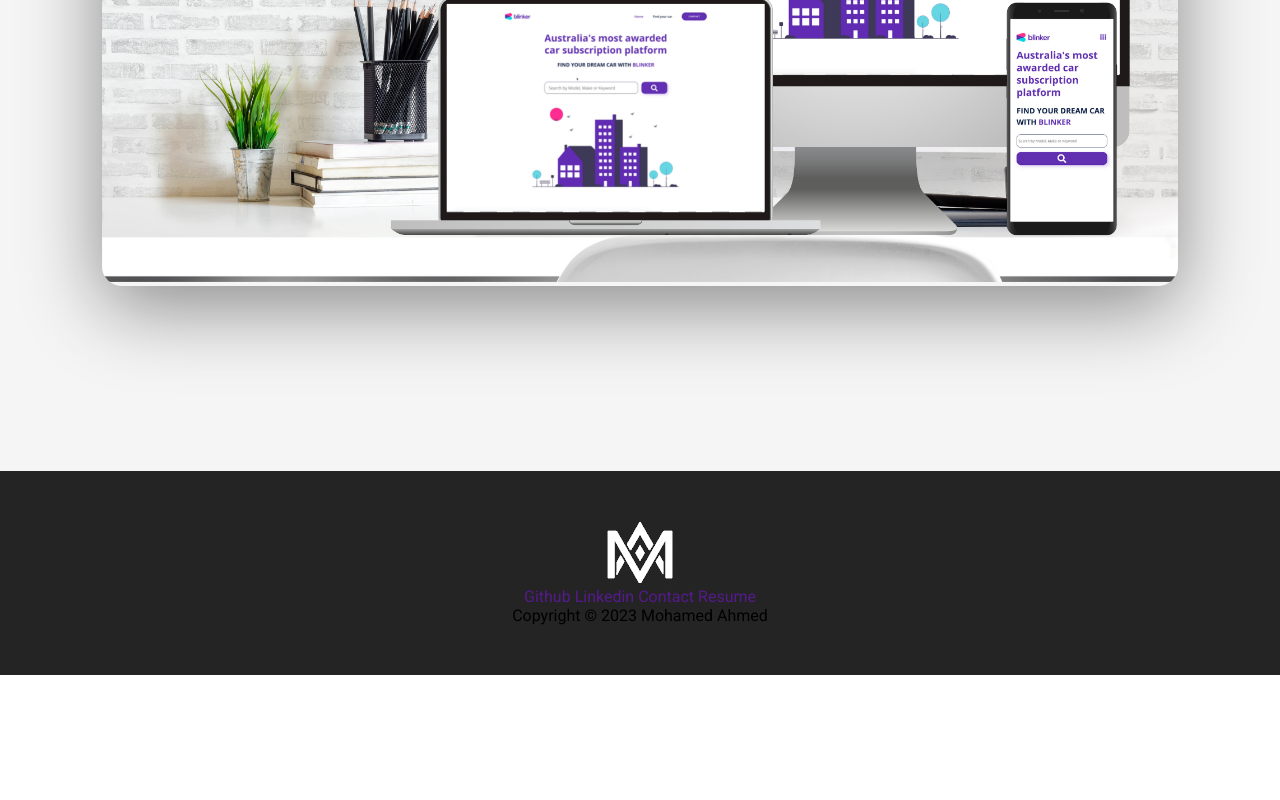
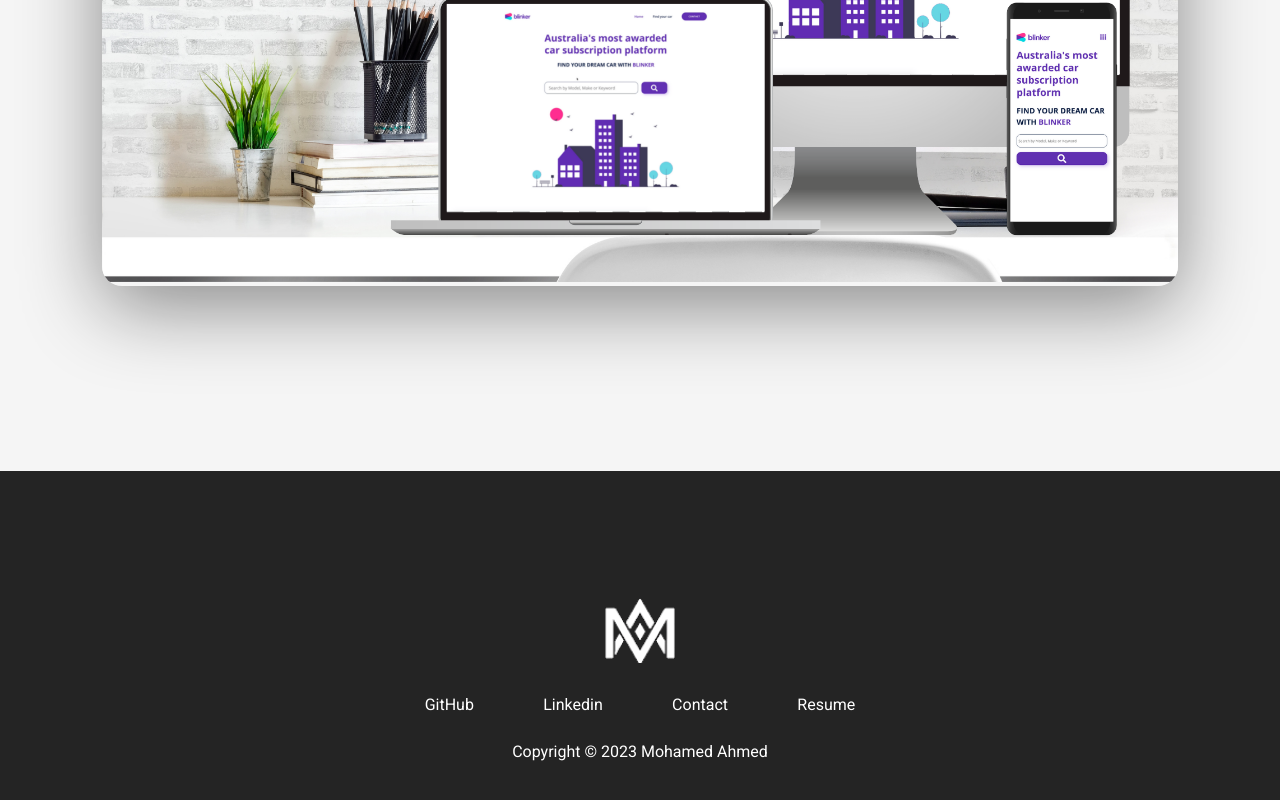
Before and after one commit to Moody798/Advanced-E-Portfolio, a plain HTML site: page index.html in a window 1280 px wide. Shown: the part 2750-3550 px from the top of the page. Before the commit the page ends 3425 px from the top, so only its background shows below. Drawn offline with Linux system fonts and the light colour scheme.

Commit message:
5th commit

```diff
--- a/index.html
+++ b/index.html
@@ -190,12 +190,12 @@
     <footer>
       <div class="container">
         <div class="row footer__row">
-          <figure><img src="./assets/logo.png" alt="" /></figure>
+          <figure><img src="./assets/logo.png" alt="" class="footer__logo--img"/></figure>
           <div class="footer__social--list">
             <a
               href=""
               class="footer__social--link link__hover-effect link__hover-effect--white"
-              >Github
+              >GitHub
             </a>
             <a
               href=""
--- a/styles.css
+++ b/styles.css
@@ -289,6 +289,7 @@ footer
 footer {
   background-color: #242424;
   display: flex;
+  padding: 6% 0;
 }
 
 .footer__row {
@@ -297,3 +298,20 @@ footer {
   justify-content: center;
   align-items: center;
 }
+
+.footer__logo--img{
+  width: 70px;
+}
+
+.footer__social--list{
+  width: 100%;
+  max-width: 500px;
+  display: flex;
+  justify-content: space-around;
+  margin: 28px 0;
+}
+
+.footer__social--link,
+.footer__copyright{
+  color: white;
+}
```
